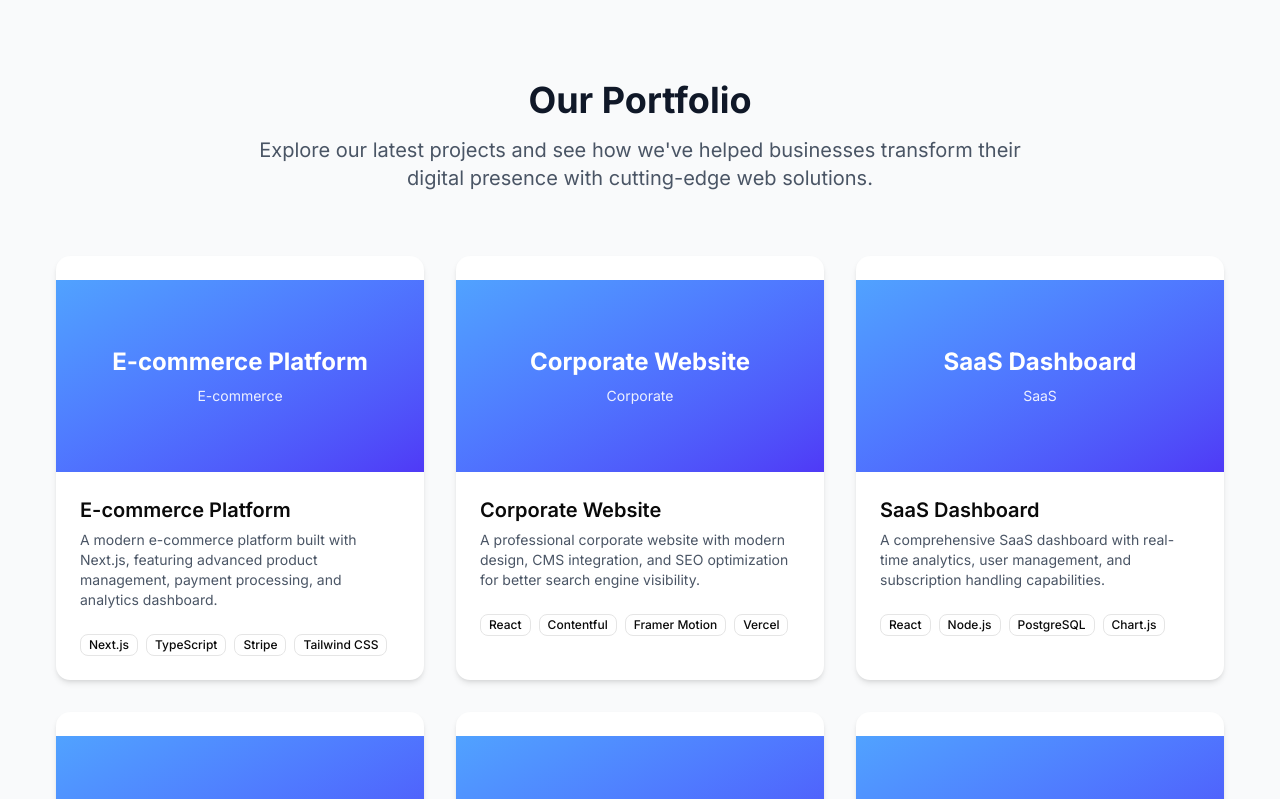
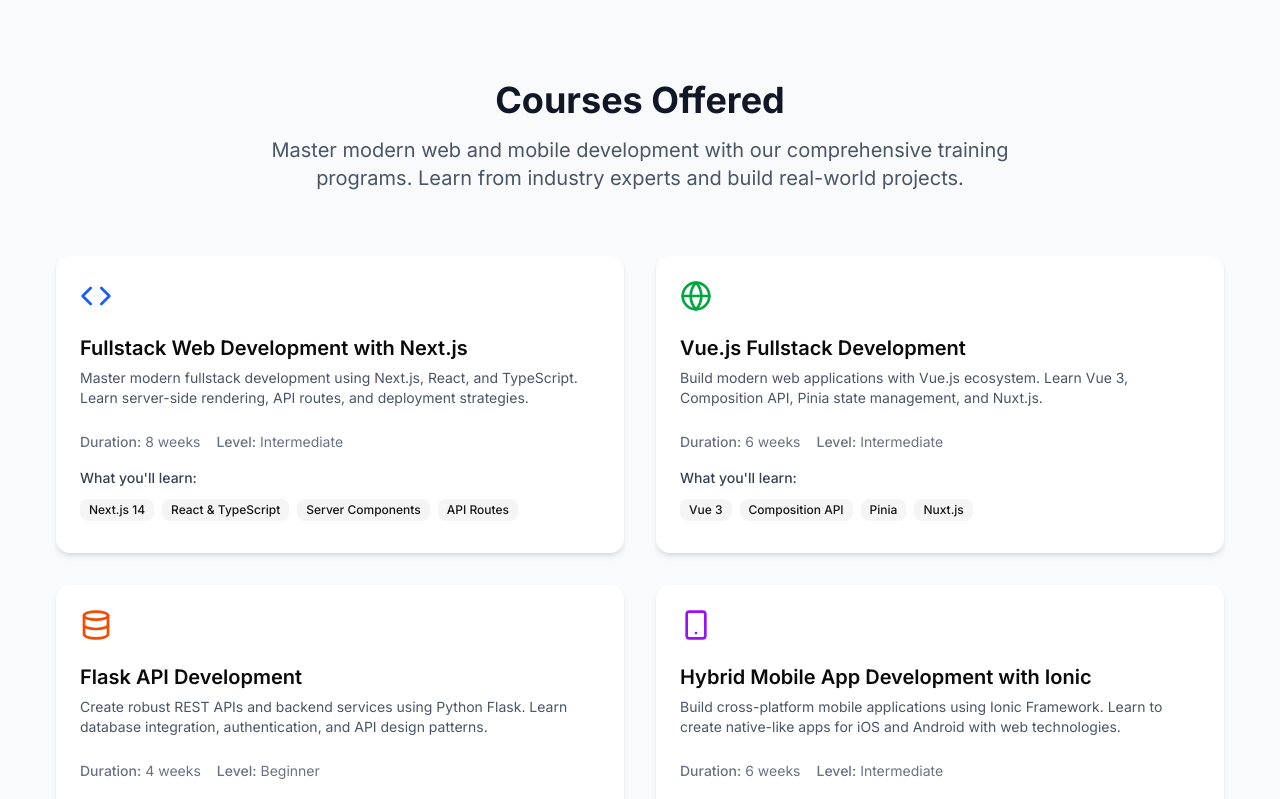
Before and after one commit to jameeshbx/lotus-blue, a Next.js app: page / in a window 1280 px wide. Shown: the part 1600-2399 px from the top of the page. Built offline with nearby package versions, Linux system fonts and the light colour scheme.

Commit message:
add courses offered section

```diff
--- a/src/app/page.tsx
+++ b/src/app/page.tsx
@@ -1,5 +1,6 @@
 import { Hero } from "@/components/sections/Hero";
 import { Services } from "@/components/sections/Services";
+import { Training } from "@/components/sections/Training";
 import { Portfolio } from "@/components/sections/Portfolio";
 import { Contact } from "@/components/sections/Contact";
 import { Footer } from "@/components/sections/Footer";
@@ -11,6 +12,7 @@ export default function Home() {
       <Header />
       <Hero />
       <Services />
+      <Training />
       <Portfolio />
       <Contact />
       <Footer />
--- a/src/components/sections/Services.tsx
+++ b/src/components/sections/Services.tsx
@@ -47,10 +47,10 @@ export function Services() {
     },
     {
       icon: <Zap className="h-8 w-8" />,
-      title: "Performance Optimization",
+      title: "Hybrid App Development",
       description:
-        "Speed up your website with advanced optimization techniques and modern development practices.",
-      features: ["Core Web Vitals", "Caching", "CDN Setup"],
+        "Cross-platform mobile applications built with React Native, Flutter, and Ionic for maximum reach and efficiency.",
+      features: ["Cross Platform", "Native Performance", "Single Codebase"],
       color: "text-yellow-600",
     },
     {
--- /dev/null
+++ b/src/components/sections/Training.tsx
@@ -0,0 +1,161 @@
+"use client";
+
+import { motion } from "framer-motion";
+import {
+  Card,
+  CardContent,
+  CardDescription,
+  CardHeader,
+  CardTitle,
+} from "@/components/ui/card";
+import { Badge } from "@/components/ui/badge";
+import { Code, Smartphone, Database, Globe } from "lucide-react";
+
+export function Training() {
+  const courses = [
+    {
+      icon: <Code className="h-8 w-8" />,
+      title: "Fullstack Web Development with Next.js",
+      description:
+        "Master modern fullstack development using Next.js, React, and TypeScript. Learn server-side rendering, API routes, and deployment strategies.",
+      features: [
+        "Next.js 14",
+        "React & TypeScript",
+        "Server Components",
+        "API Routes",
+      ],
+      color: "text-blue-600",
+      duration: "8 weeks",
+      level: "Intermediate",
+    },
+    {
+      icon: <Globe className="h-8 w-8" />,
+      title: "Vue.js Fullstack Development",
+      description:
+        "Build modern web applications with Vue.js ecosystem. Learn Vue 3, Composition API, Pinia state management, and Nuxt.js.",
+      features: ["Vue 3", "Composition API", "Pinia", "Nuxt.js"],
+      color: "text-green-600",
+      duration: "6 weeks",
+      level: "Intermediate",
+    },
+    {
+      icon: <Database className="h-8 w-8" />,
+      title: "Flask API Development",
+      description:
+        "Create robust REST APIs and backend services using Python Flask. Learn database integration, authentication, and API design patterns.",
+      features: ["Python Flask", "REST APIs", "SQLAlchemy", "JWT Auth"],
+      color: "text-orange-600",
+      duration: "4 weeks",
+      level: "Beginner",
+    },
+    {
+      icon: <Smartphone className="h-8 w-8" />,
+      title: "Hybrid Mobile App Development with Ionic",
+      description:
+        "Build cross-platform mobile applications using Ionic Framework. Learn to create native-like apps for iOS and Android with web technologies.",
+      features: [
+        "Ionic Framework",
+        "Angular/React",
+        "Capacitor",
+        "Native APIs",
+      ],
+      color: "text-purple-600",
+      duration: "6 weeks",
+      level: "Intermediate",
+    },
+  ];
+
+  const containerVariants = {
+    hidden: { opacity: 0 },
+    visible: {
+      opacity: 1,
+      transition: {
+        staggerChildren: 0.1,
+      },
+    },
+  };
+
+  const cardVariants = {
+    hidden: { opacity: 0, y: 20 },
+    visible: {
+      opacity: 1,
+      y: 0,
+      transition: {
+        duration: 0.5,
+      },
+    },
+  };
+
+  return (
+    <section id="training" className="py-20 bg-gray-50">
+      <div className="container mx-auto px-4">
+        <motion.div
+          initial={{ opacity: 0, y: 20 }}
+          whileInView={{ opacity: 1, y: 0 }}
+          transition={{ duration: 0.8 }}
+          viewport={{ once: true }}
+          className="text-center mb-16"
+        >
+          <h2 className="text-4xl font-bold text-gray-900 mb-4">
+            Courses Offered
+          </h2>
+          <p className="text-xl text-gray-600 max-w-3xl mx-auto">
+            Master modern web and mobile development with our comprehensive
+            training programs. Learn from industry experts and build real-world
+            projects.
+          </p>
+        </motion.div>
+
+        <motion.div
+          variants={containerVariants}
+          initial="hidden"
+          whileInView="visible"
+          viewport={{ once: true }}
+          className="grid md:grid-cols-2 gap-8"
+        >
+          {courses.map((course, index) => (
+            <motion.div key={index} variants={cardVariants}>
+              <Card className="h-full hover:shadow-lg transition-shadow duration-300 border-0 shadow-md bg-white">
+                <CardHeader>
+                  <div className={`${course.color} mb-4`}>{course.icon}</div>
+                  <CardTitle className="text-xl">{course.title}</CardTitle>
+                  <CardDescription className="text-gray-600">
+                    {course.description}
+                  </CardDescription>
+                </CardHeader>
+                <CardContent>
+                  <div className="space-y-4">
+                    <div className="flex gap-4 text-sm text-gray-500">
+                      <span className="flex items-center gap-1">
+                        <span className="font-medium">Duration:</span>{" "}
+                        {course.duration}
+                      </span>
+                      <span className="flex items-center gap-1">
+                        <span className="font-medium">Level:</span>{" "}
+                        {course.level}
+                      </span>
+                    </div>
+                    <div className="space-y-2">
+                      <p className="text-sm font-medium text-gray-700">
+                        What you'll learn:
+                      </p>
+                      {course.features.map((feature, featureIndex) => (
+                        <Badge
+                          key={featureIndex}
+                          variant="secondary"
+                          className="mr-2 mb-2"
+                        >
+                          {feature}
+                        </Badge>
+                      ))}
+                    </div>
+                  </div>
+                </CardContent>
+              </Card>
+            </motion.div>
+          ))}
+        </motion.div>
+      </div>
+    </section>
+  );
+}
```
Also changed, not shown: 1 other file (tests, documents, lock files or other folders).
